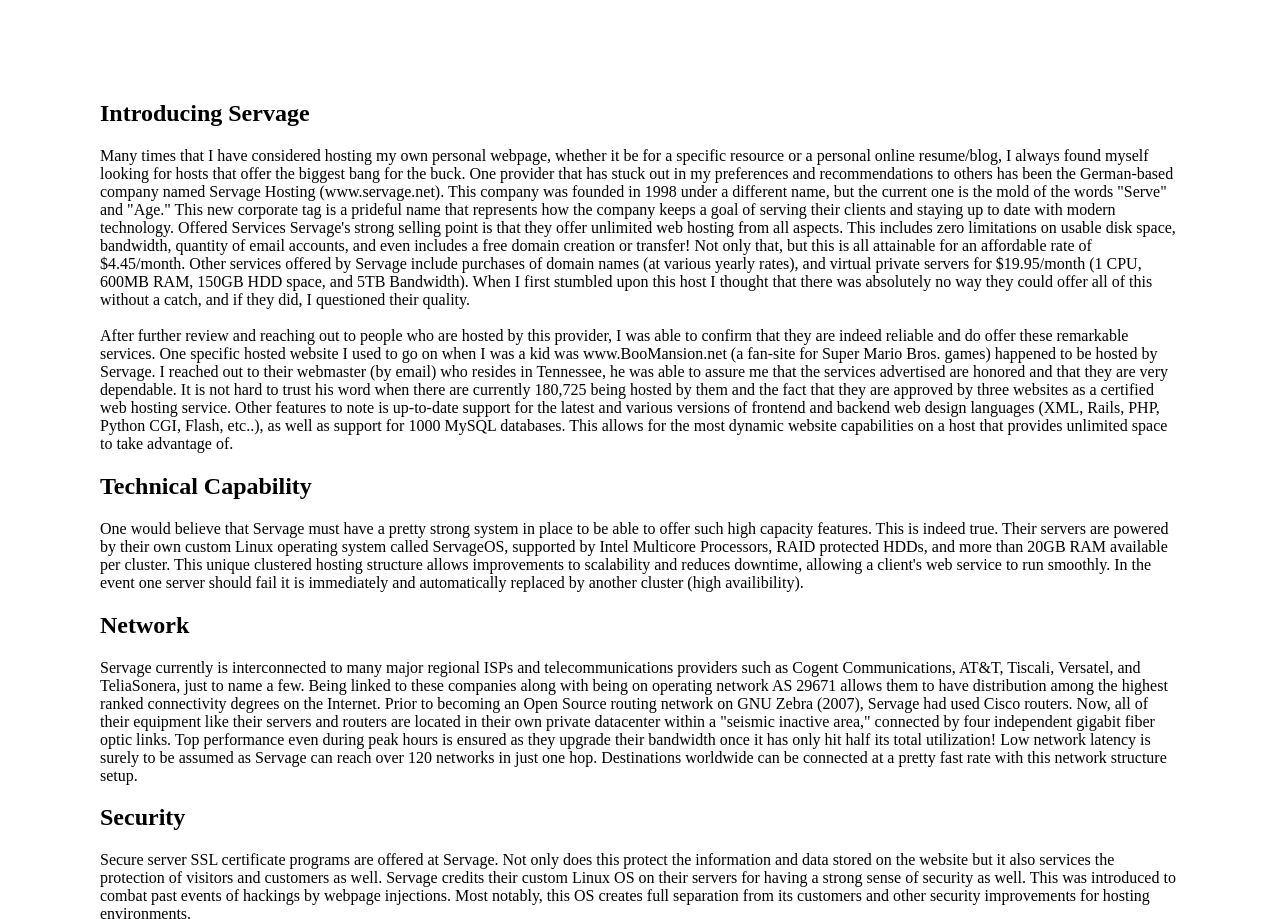
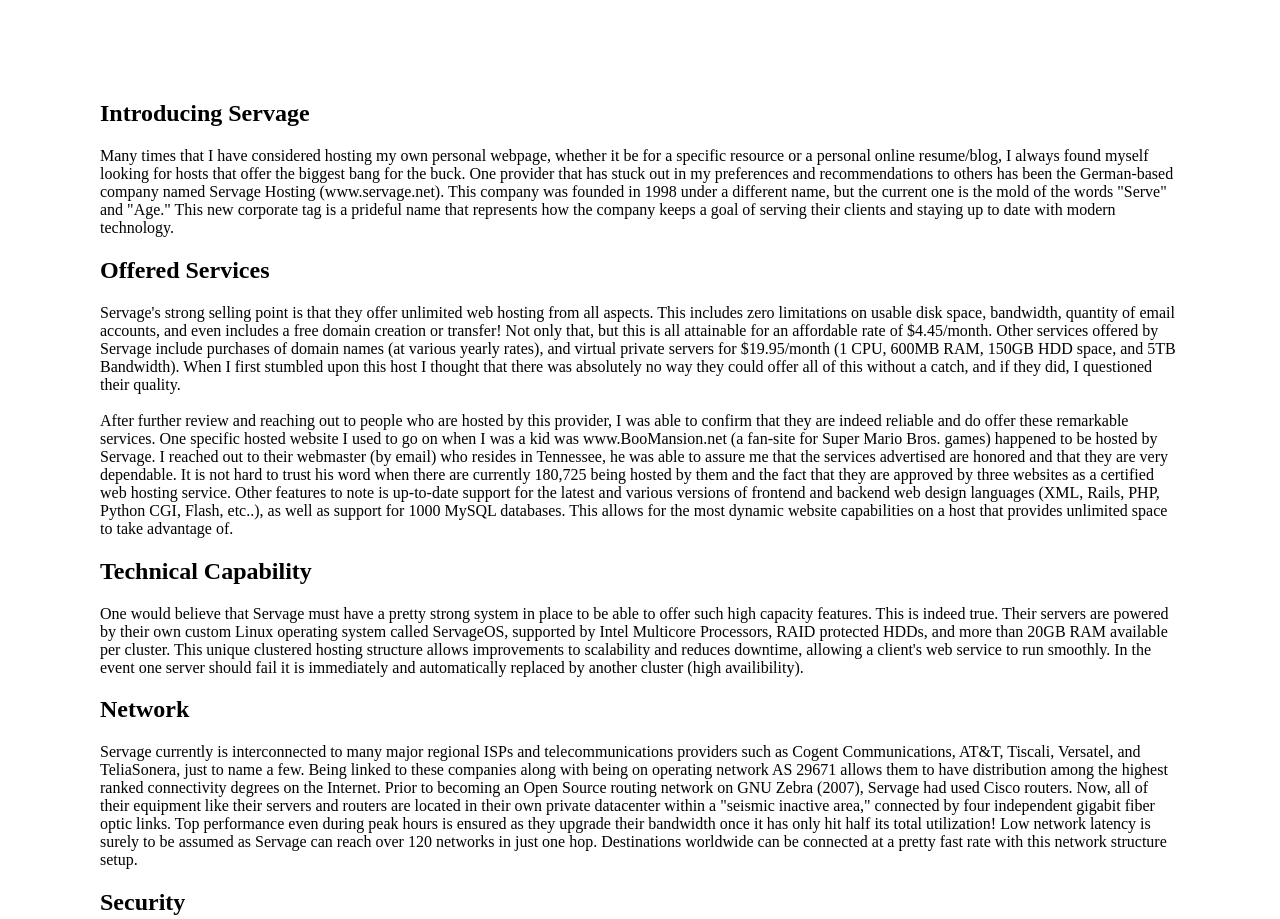
Before and after one commit to JoeDinkha/tc362ss15, a plain HTML site: page week6/index.html in a window 1280 px wide. Shown: the top 919 px of the page. Drawn offline with Linux system fonts and the light colour scheme.

Commit message:
Update index.html

```diff
--- a/week6/index.html
+++ b/week6/index.html
@@ -25,8 +25,10 @@
 
 <h2>Introducing Servage</h2>
 <p>Many times that I have considered hosting my own personal webpage, whether it be for a specific resource or a personal online resume/blog, I always found myself looking for hosts that offer the biggest bang for the buck.  One provider that has stuck out in my preferences and recommendations to others has been the German-based company named Servage Hosting (www.servage.net). This company was founded in 1998 under a different name, but the current one is the mold of the words "Serve" and "Age." This new corporate tag is a prideful name that represents how the company keeps a goal of serving their clients and staying up to date with modern technology.
+</p>
 
-Offered Services
+<h2>Offered Services</h2>
+<p>
 Servage's strong selling point is that they offer unlimited web hosting from all aspects.  This includes zero limitations on usable disk space, bandwidth, quantity of email accounts, and even includes a free domain creation or transfer! Not only that, but this is all attainable for an affordable rate of $4.45/month. Other services offered by Servage include purchases of domain names (at various yearly rates), and virtual private servers for $19.95/month (1 CPU, 600MB RAM, 150GB HDD space, and 5TB Bandwidth).  When I first stumbled upon this host I thought that there was absolutely no way they could offer all of this without a catch, and if they did, I questioned their quality.<br><br>
 
 After further review and reaching out to people who are hosted by this provider, I was able to confirm that they are indeed reliable and do offer these remarkable services. One specific hosted website I used to go on when I was a kid was www.BooMansion.net (a fan-site for Super Mario Bros. games) happened to be hosted by Servage.  I reached out to their webmaster (by email) who resides in Tennessee, he was able to assure me that the services advertised are honored and that they are very dependable. It is not hard to trust his word when there are currently 180,725 being hosted by them and the fact that they are approved by three websites as a certified web hosting service.
```
